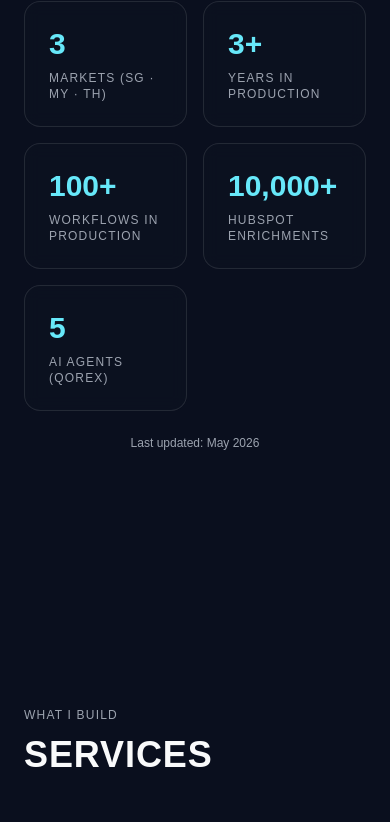
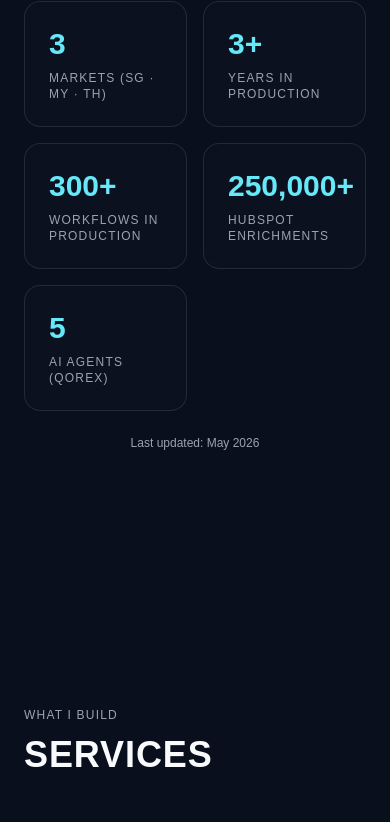
Before and after one commit to Shinikara08/jeffreyquemuel-portfolio, a Next.js app: page / in a window 390 px wide. Shown: the part 2750-3572 px from the top of the page. Built offline with nearby package versions, Linux system fonts and the light colour scheme.

Commit message:
Liberty Music PR HubSpot work added, stats bumped, blog goes horizontal-scroll, Hiru companion halved

```diff
--- a/components/About.tsx
+++ b/components/About.tsx
@@ -120,12 +120,12 @@ export default function About() {
           </div>
           <div className="grid grid-cols-2 md:grid-cols-3 gap-4 md:max-w-3xl md:mx-auto">
             <CountUpTile
-              target={100}
+              target={300}
               suffix="+"
               label="Workflows in Production"
             />
             <CountUpTile
-              target={10000}
+              target={250000}
               suffix="+"
               format="comma"
               label="HubSpot Enrichments"
--- a/components/Blog.tsx
+++ b/components/Blog.tsx
@@ -121,7 +121,7 @@ export default function Blog() {
           to break.
         </motion.p>
 
-        <div className="grid grid-cols-1 md:grid-cols-2 gap-6">
+        <div className="-mx-6 md:-mx-12 px-6 md:px-12 flex gap-6 overflow-x-auto snap-x snap-mandatory pb-6 scroll-smooth [scrollbar-width:thin]">
           {POSTS.map((post, i) => (
             <motion.div
               key={post.slug}
@@ -129,6 +129,7 @@ export default function Blog() {
               whileInView={{ opacity: 1, y: 0 }}
               viewport={{ once: true, margin: "-100px" }}
               transition={{ delay: i * 0.1 }}
+              className="snap-start shrink-0 w-[85vw] max-w-[420px]"
             >
               <Link href={`/blog/${post.slug}`} className="block h-full">
                 <article className="group relative h-full rounded-2xl border border-white/10 bg-surface/30 backdrop-blur-sm p-8 transition hover:border-primary/40 hover:shadow-[0_0_40px_rgba(103,232,249,0.15)] hover:-translate-y-1">
--- a/components/Experience.tsx
+++ b/components/Experience.tsx
@@ -16,9 +16,11 @@ const EXPERIENCES: Role[] = [
     company: "Liberty Music PR · (Remote)",
     current: true,
     achievements: [
-      "Recently started — deliverables in progress",
+      "Architecting n8n workflow for HubSpot artist-contact enrichment: deep web search + AI extraction auto-populates each artist's music label into the Company Name field, replacing manual research of hundreds of contacts",
+      "HubSpot Private App integration: contacts.read + contacts.write scopes, anti-contamination checks, 'None' fallback when no label is found",
+      "Workflow architecture finalized (v2); prompt-engineering and rollout in progress",
     ],
-    tags: ["Software Development", "AI Automation", "Data Engineering"],
+    tags: ["n8n", "HubSpot API", "AI Automation", "Data Enrichment", "JavaScript"],
   },
   {
     role: "AI Systems Engineer",
--- a/components/HiruScrollCompanion.tsx
+++ b/components/HiruScrollCompanion.tsx
@@ -88,7 +88,7 @@ export default function HiruScrollCompanion() {
       <div className="relative h-screen w-screen">
         <motion.div
           aria-label="Hiru, floating homepage guide"
-          className="pointer-events-auto absolute left-0 top-0 block h-24 w-24 rounded-full"
+          className="pointer-events-auto absolute left-0 top-0 block h-24 w-24 origin-top-left scale-50 rounded-full"
           initial={false}
           animate={
             reduceMotion
```
